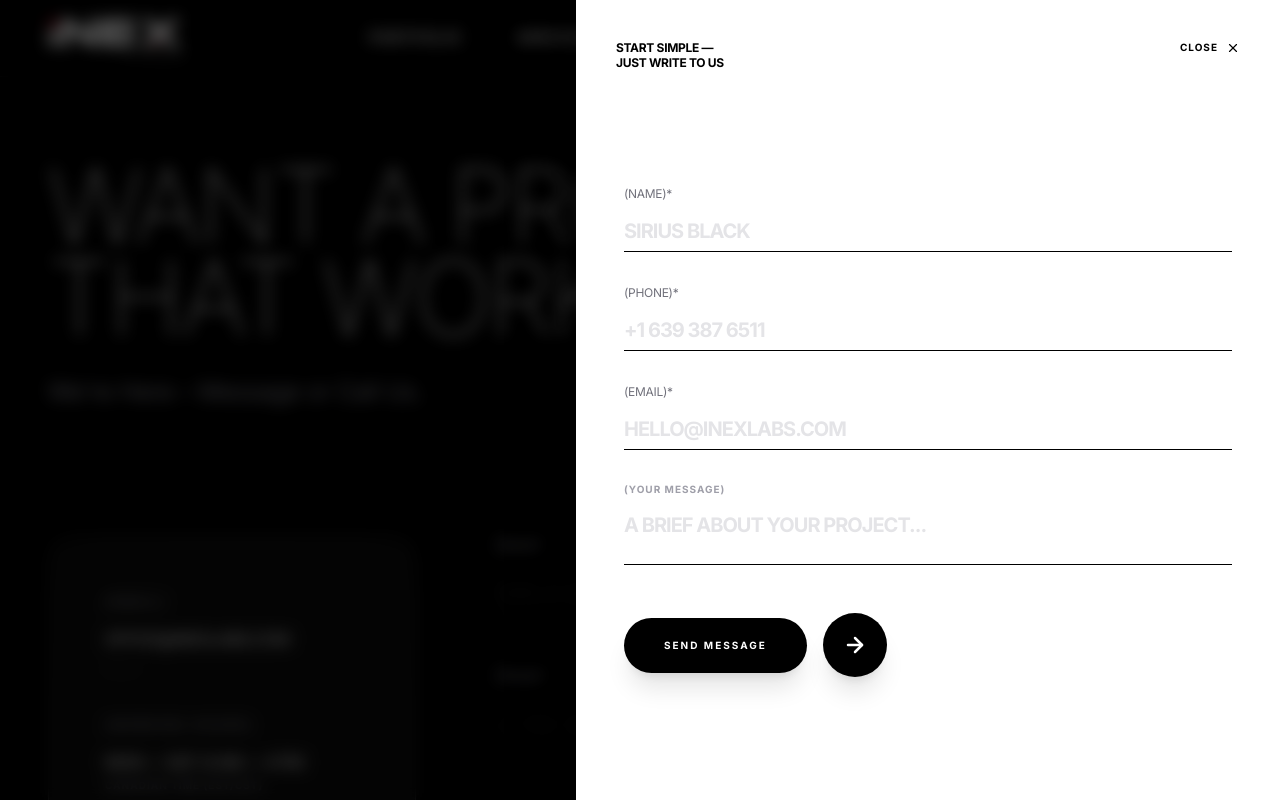
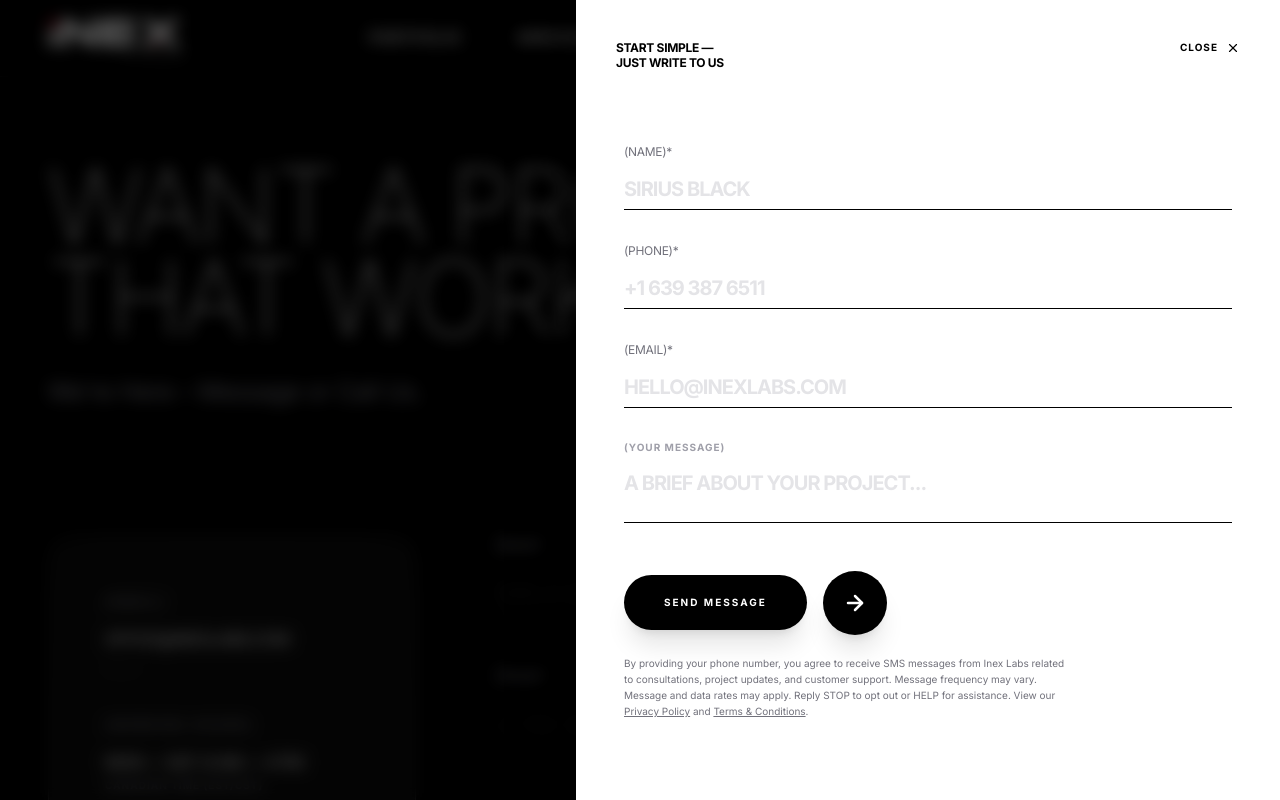
Before and after one commit to abuabakar000/inno7-softwares, a Next.js app: page /contact in a window 1280 px wide. Both pictures are taken after a click on the button "LET'S TALK". Shown: the top 800 px of the page. Built offline with nearby package versions, Linux system fonts and the light colour scheme; no server answers.

Commit message:
terms and condition

```diff
--- a/src/app/contact/page.tsx
+++ b/src/app/contact/page.tsx
@@ -235,6 +235,9 @@ export default function ContactPage() {
                   className={isSuccess ? "bg-green-500/20" : ""}
                 />
               </div>
+              <p className="text-[11px] leading-relaxed text-zinc-500 mt-2 max-w-xl">
+                By providing your phone number, you agree to receive SMS messages from Inex Labs related to consultations, project updates, and customer support. Message frequency may vary. Message and data rates may apply. Reply STOP to opt out or HELP for assistance. View our <a href="https://inexlabs.com/privacy" target="_blank" rel="noopener noreferrer" className="underline hover:text-zinc-300 transition-colors">Privacy Policy</a> and <a href="https://inexlabs.com/terms" target="_blank" rel="noopener noreferrer" className="underline hover:text-zinc-300 transition-colors">Terms & Conditions</a>.
+              </p>
             </div>
           </motion.form>
         </div>
--- a/src/components/ContactModal.tsx
+++ b/src/components/ContactModal.tsx
@@ -189,7 +189,8 @@ export default function ContactModal({ isOpen, onClose }: ContactModalProps) {
                 </div>
 
                 {/* Action Buttons */}
-                <div className="flex items-center gap-4 mt-4">
+                <div className="flex flex-col gap-4 mt-4">
+                  <div className="flex items-center gap-4">
                     <button
                       type="submit"
                       disabled={isSubmitting}
@@ -203,6 +204,10 @@ export default function ContactModal({ isOpen, onClose }: ContactModalProps) {
                         <polyline points="12 5 19 12 12 19" />
                       </svg>
                     </button>
+                  </div>
+                  <p className="text-[10px] leading-relaxed text-zinc-500 max-w-md mt-1">
+                    By providing your phone number, you agree to receive SMS messages from Inex Labs related to consultations, project updates, and customer support. Message frequency may vary. Message and data rates may apply. Reply STOP to opt out or HELP for assistance. View our <a href="https://inexlabs.com/privacy" target="_blank" rel="noopener noreferrer" className="underline hover:text-black transition-colors">Privacy Policy</a> and <a href="https://inexlabs.com/terms" target="_blank" rel="noopener noreferrer" className="underline hover:text-black transition-colors">Terms & Conditions</a>.
+                  </p>
                 </div>
                 {errorMessage && (
                   <motion.p
```
Lines whose indentation alone changed are shown as unchanged.
